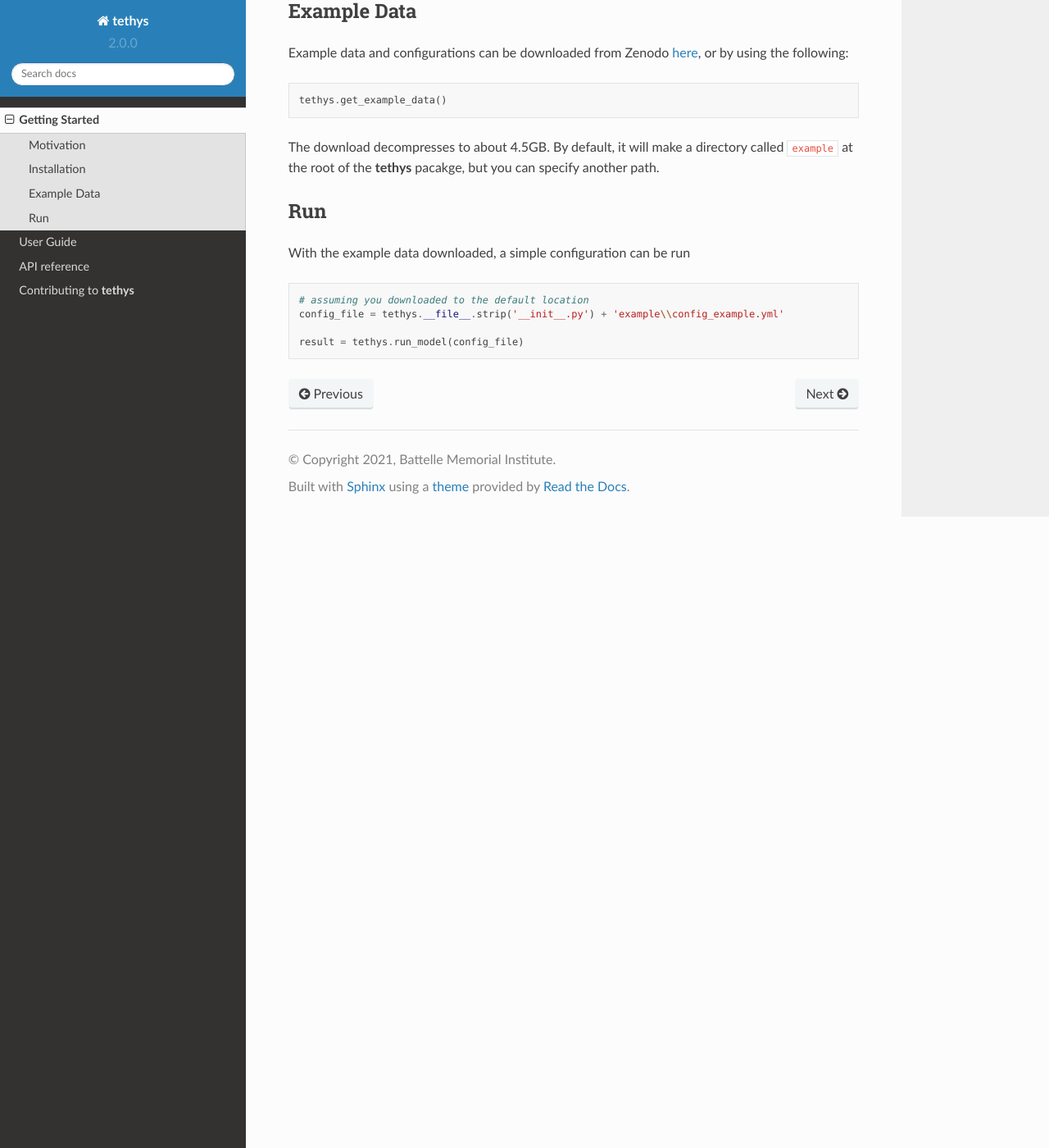
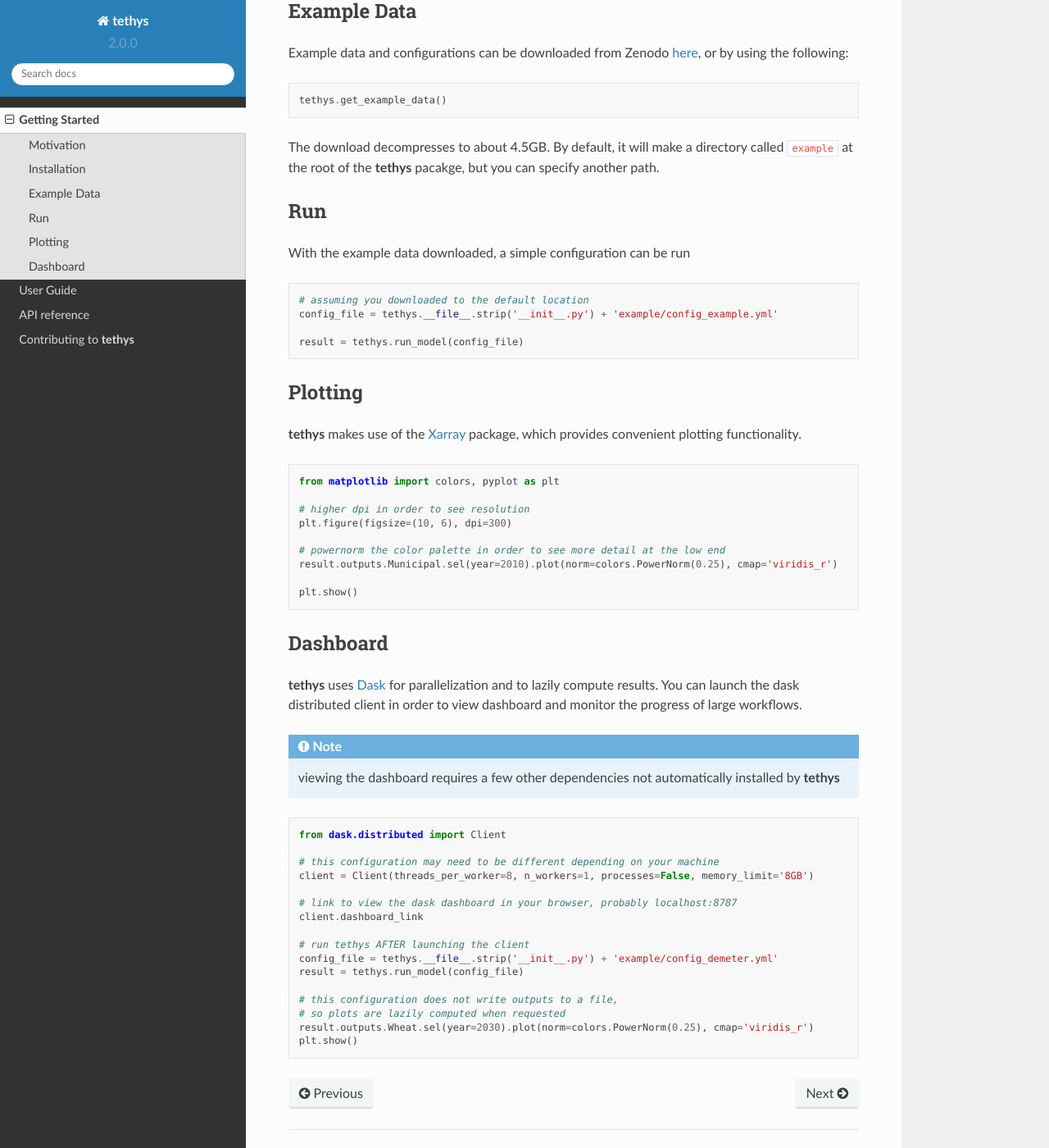
Before and after one commit to JGCRI/tethys, a Sphinx documentation site: the page built from docs/source/getting_started.rst, in a window 1280 px wide and 1400 px high, scrolled down 1312 px. Shown: the whole window at 82% size. Built offline with Sphinx 7.4.7 and the Read the Docs theme 2.0.0, drawn with Linux system fonts in a browser that asks for light colours; formulas are drawn with MathJax 3; pages that are not in the unit, such as notebooks, are missing from menus.

Commit message:
adding to getting started

```diff
--- a/docs/source/getting_started.rst
+++ b/docs/source/getting_started.rst
@@ -55,6 +55,49 @@ With the example data downloaded, a simple configuration can be run
 .. code-block:: python
 
   # assuming you downloaded to the default location
-  config_file = tethys.__file__.strip('__init__.py') + 'example\\config_example.yml'
+  config_file = tethys.__file__.strip('__init__.py') + 'example/config_example.yml'
 
   result = tethys.run_model(config_file)
+
+
+Plotting
+--------
+**tethys** makes use of the `Xarray <https://docs.xarray.dev/en/stable/index.html>`_ package, which provides convenient plotting functionality.
+
+.. code-block:: python
+
+  from matplotlib import colors, pyplot as plt
+
+  # higher dpi in order to see resolution
+  plt.figure(figsize=(10, 6), dpi=300)
+
+  # powernorm the color palette in order to see more detail at the low end
+  result.outputs.Municipal.sel(year=2010).plot(norm=colors.PowerNorm(0.25), cmap='viridis_r')
+
+  plt.show()
+
+
+Dashboard
+---------
+**tethys** uses `Dask <https://docs.dask.org/en/stable/>`_ for parallelization and to lazily compute results. You can launch the dask distributed client in order to view dashboard and monitor the progress of large workflows.
+
+.. note:: viewing the dashboard requires a few other dependencies not automatically installed by **tethys**
+
+.. code-block:: python
+
+  from dask.distributed import Client
+
+  # this configuration may need to be different depending on your machine
+  client = Client(threads_per_worker=8, n_workers=1, processes=False, memory_limit='8GB')
+
+  # link to view the dask dashboard in your browser, probably localhost:8787
+  client.dashboard_link
+
+  # run tethys AFTER launching the client
+  config_file = tethys.__file__.strip('__init__.py') + 'example/config_demeter.yml'
+  result = tethys.run_model(config_file)
+
+  # this configuration does not write outputs to a file,
+  # so plots are lazily computed when requested
+  result.outputs.Wheat.sel(year=2030).plot(norm=colors.PowerNorm(0.25), cmap='viridis_r')
+  plt.show()
```
Also changed, not shown: docs/source/user_guide.rst (+18 -19 lines), 1 other file.
